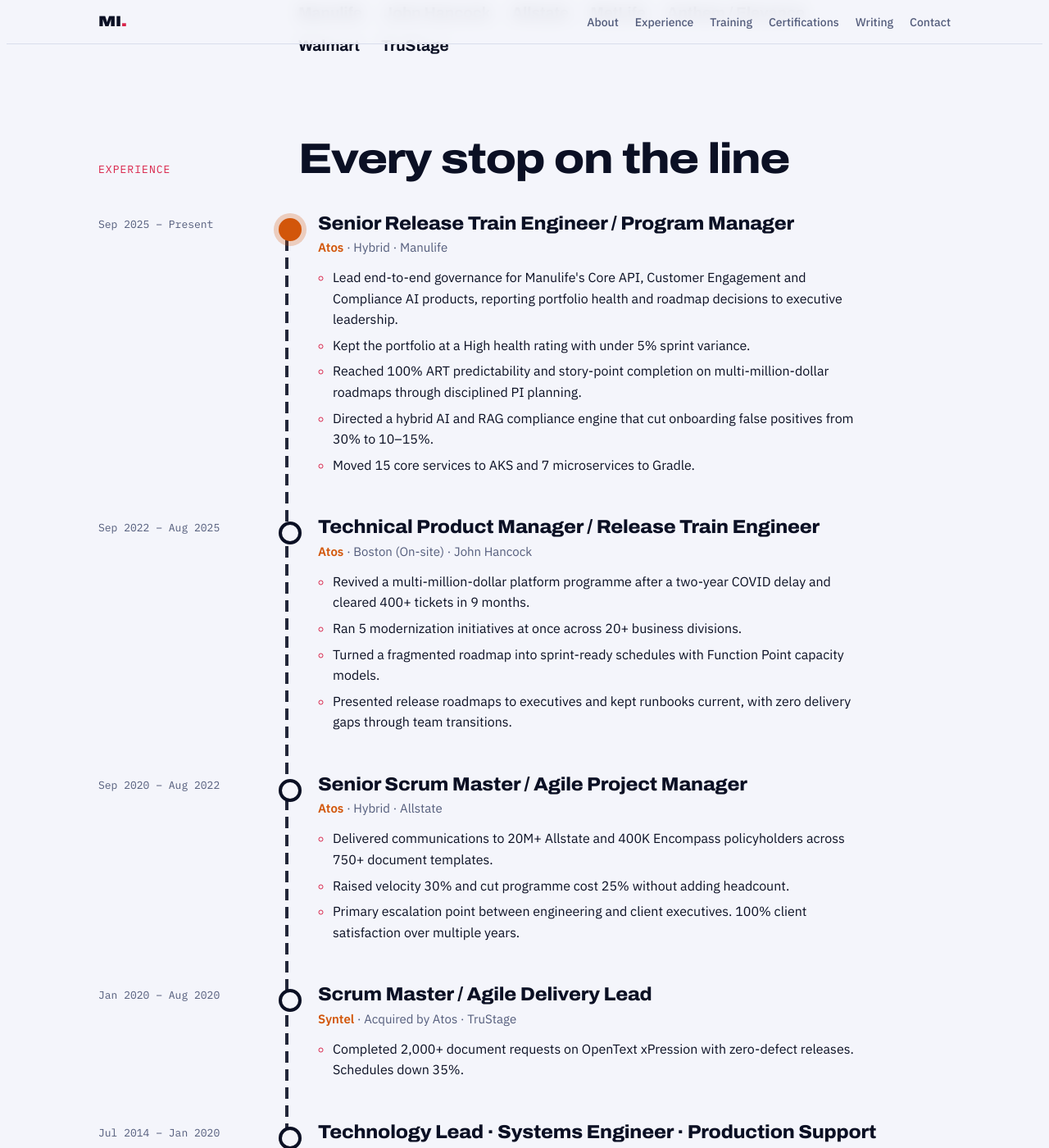
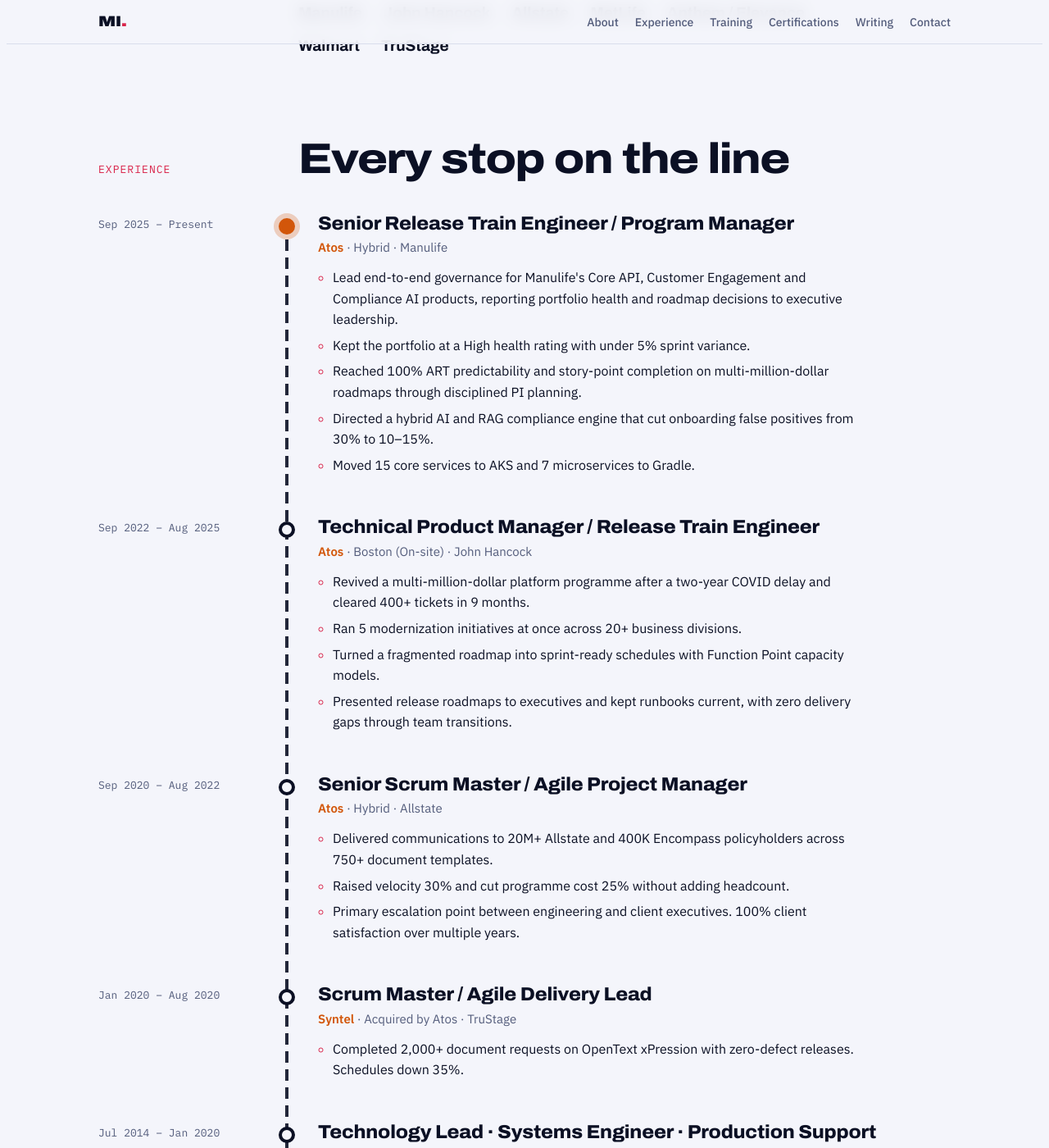
Before and after one commit to Madhan-I/Madhan-I.github.io, a Jekyll site: the page built from index.html, in a window 1280 px wide and 1400 px high, scrolled down 2165 px. Shown: the whole window at 82% size. Built offline with Jekyll 4.4.1, drawn with Linux system fonts in a browser that asks for light colours.

Commit message:
Centre timeline dots on the line; smaller contact heading
Co-Authored-By: Claude Opus 5.5 <noreply@anthropic.com>
Claude-Session: https://claude.ai/code/session_01MFRrTt7LBDdX57m85KHNGp

```diff
--- a/assets/css/style.css
+++ b/assets/css/style.css
@@ -374,3 +374,9 @@ section.flush-top { padding-top: 0; }
 /* Role labels: a glowing dot before every role, so wrapped lines stay consistent */
 .roles { gap: 8px 22px; }
 .roles span::before, .roles span + span::before { content: ""; width: 7px; height: 7px; border-radius: 50%; background: var(--glow-2); margin: 0 12px 0 0; box-shadow: 0 0 10px var(--glow-2); flex: none; }
+
+/* Fix: include borders in pseudo-element sizes so timeline dots sit centred on the line */
+*::before, *::after { box-sizing: border-box; }
+
+/* Contact heading: calmer size */
+.contact h2 { font-size: clamp(30px, 4.6vw, 60px); max-width: 20ch; line-height: 1.02; }
```
